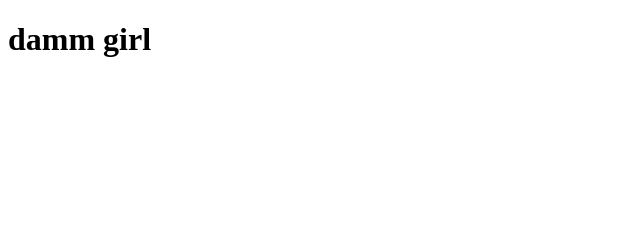
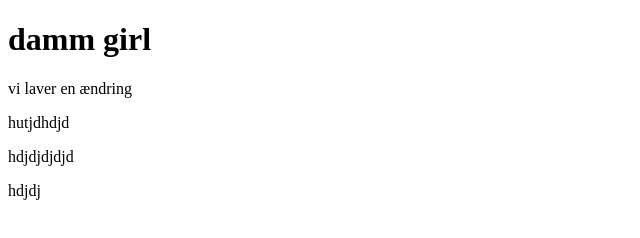
Before and after one commit to webLoopCasper/stunning-octo-potato, a plain HTML site: page index.html in a window 1280 px wide. Shown: the whole page, without its empty margins (0-640 px from the left). Drawn offline with Linux system fonts and the light colour scheme.

Commit message:
error plz

```diff
--- a/index.html
+++ b/index.html
@@ -10,6 +10,11 @@
 
     <h1 class="musik">damm girl</h1>
 
+    <p>vi laver en ændring</p>
 
+    <p>hutjdhdjd</p>
+    <p>hdjdjdjdjd</p>
+
+    <p>hdjdj</p>
 </body>
 </html>
```
